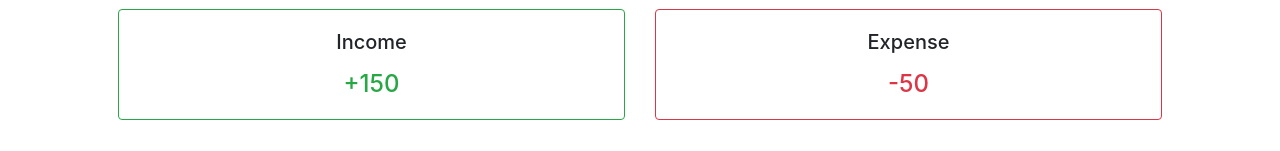
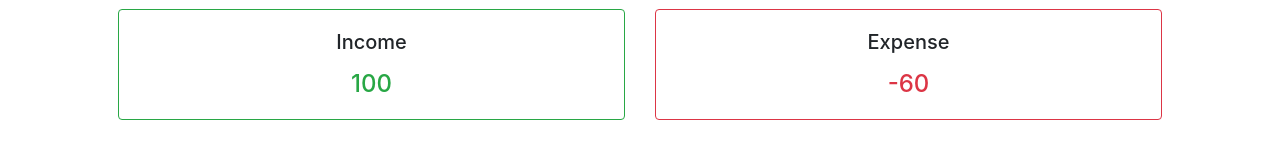
Before and after one commit to JoakimTeixeira/expense-tracker, a React (Create React App) app: page / in a window 1280 px wide. Shown: the part 154-305 px from the top of the page. Built offline with nearby package versions, Linux system fonts and the light colour scheme.

Commit message:
Connect context api to summay component

```diff
--- a/src/components/Summary.jsx
+++ b/src/components/Summary.jsx
@@ -1,6 +1,31 @@
-import React from 'react'
+import React, { useContext } from 'react'
+import { AppContext } from '../containers/AppContext'
 
 const Summary = () => {
+	const { entries } = useContext(AppContext)
+
+	const filterEntries = (entryType) => {
+		if (entryType === 'income') {
+			return entries.filter((entry) => entry.amount >= 0)
+		} else if (entryType === 'expense') {
+			return entries.filter((entry) => entry.amount < 0)
+		}
+	}
+
+	const sumEntries = (entries) => {
+		return entries.reduce((total, entry) => {
+			return parseInt(total + entry.amount)
+		}, 0)
+	}
+
+	const totalIncome = () => {
+		return sumEntries(filterEntries('income'))
+	}
+
+	const totalExpense = () => {
+		return sumEntries(filterEntries('expense'))
+	}
+
 	return (
 		<section className="row mb-3">
 			<article className="col-sm-6 mb-3">
@@ -11,7 +36,7 @@ const Summary = () => {
 							className="card-text text-center text-success"
 							style={{ fontSize: '1.5rem' }}
 						>
-							+150
+							{totalIncome()}
 						</h6>
 					</div>
 				</div>
@@ -25,7 +50,7 @@ const Summary = () => {
 							className="card-text text-center text-danger"
 							style={{ fontSize: '1.5rem' }}
 						>
-							-50
+							{totalExpense()}
 						</h6>
 					</div>
 				</div>
```
